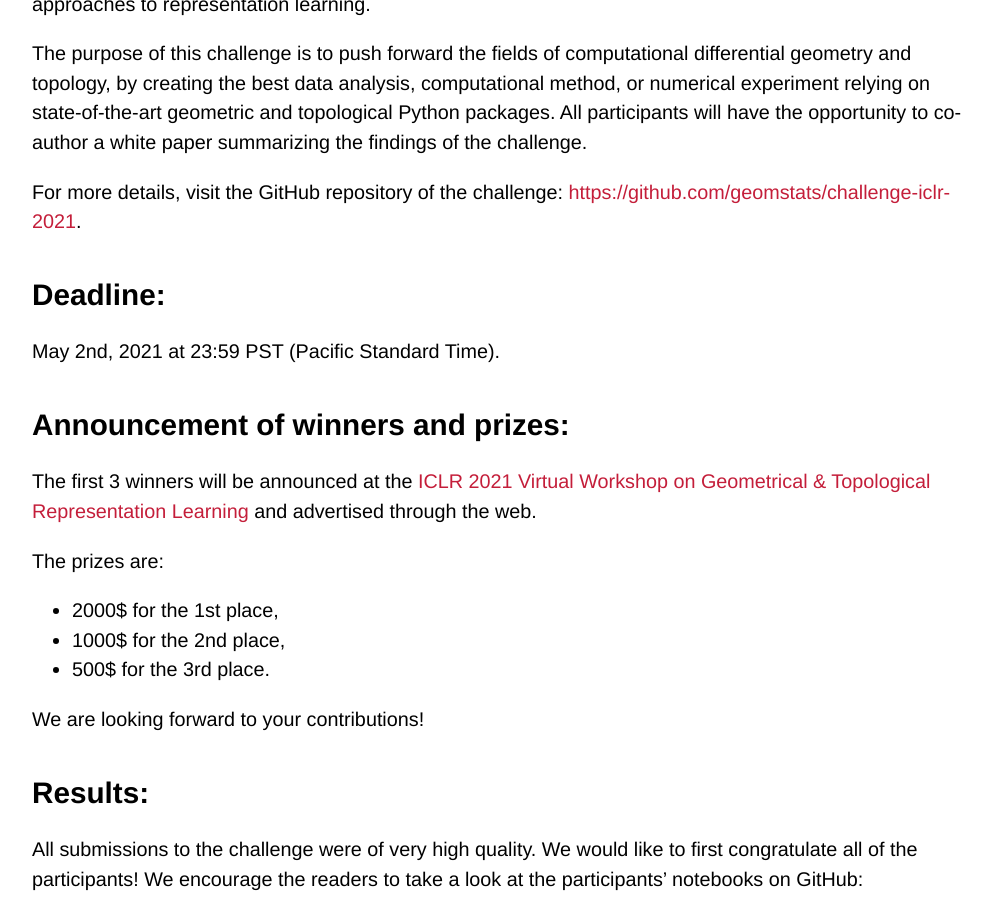
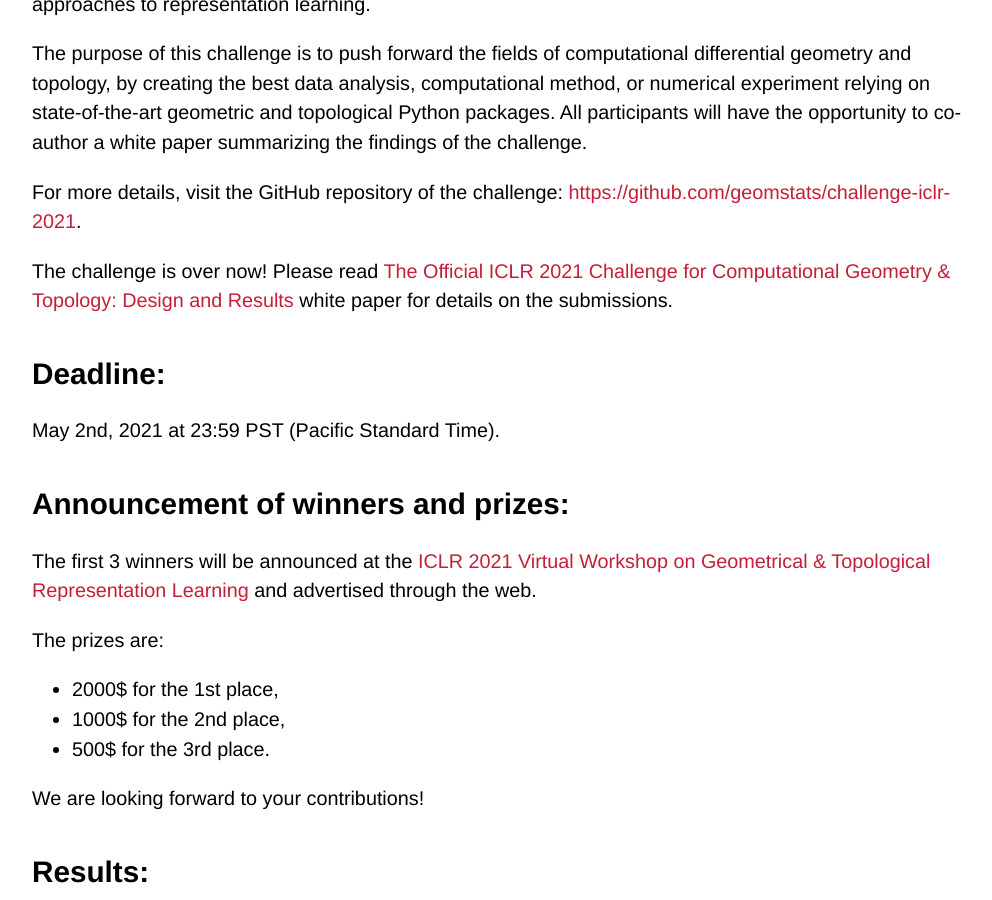
Before and after one commit to gt-rl/gt-rl.github.io, a Jekyll site: the page built from challenge.md, in a window 1280 px wide and 900 px high, scrolled down 776 px. Shown: the whole window, without its empty margins (140-1132 px from the left). Built offline with Jekyll 4.4.1, drawn with Linux system fonts in a browser that asks for light colours; some web fonts are replaced; our own code applies the rules of GitHub Pages for plain Markdown files.

Commit message:
Added link to white paper

```diff
--- a/challenge.md
+++ b/challenge.md
@@ -9,6 +9,10 @@
 The purpose of this challenge is to push forward the fields of computational differential geometry and topology, by creating the best data analysis, computational method, or numerical experiment relying on state-of-the-art geometric and topological Python packages. All participants will have the opportunity to co-author a white paper summarizing the findings of the challenge.
 
 For more details, visit the GitHub repository of the challenge: [https://github.com/geomstats/challenge-iclr-2021](https://github.com/geomstats/challenge-iclr-2021).
+
+The challenge is over now! Please read
+[The Official ICLR 2021 Challenge for Computational Geometry & Topology: Design and Results](/assets/ICLR_2021_GTRL_Challenge.pdf)
+white paper for details on the submissions.
 
 ## Deadline:
 
```
Also changed, not shown: 1 other file.
